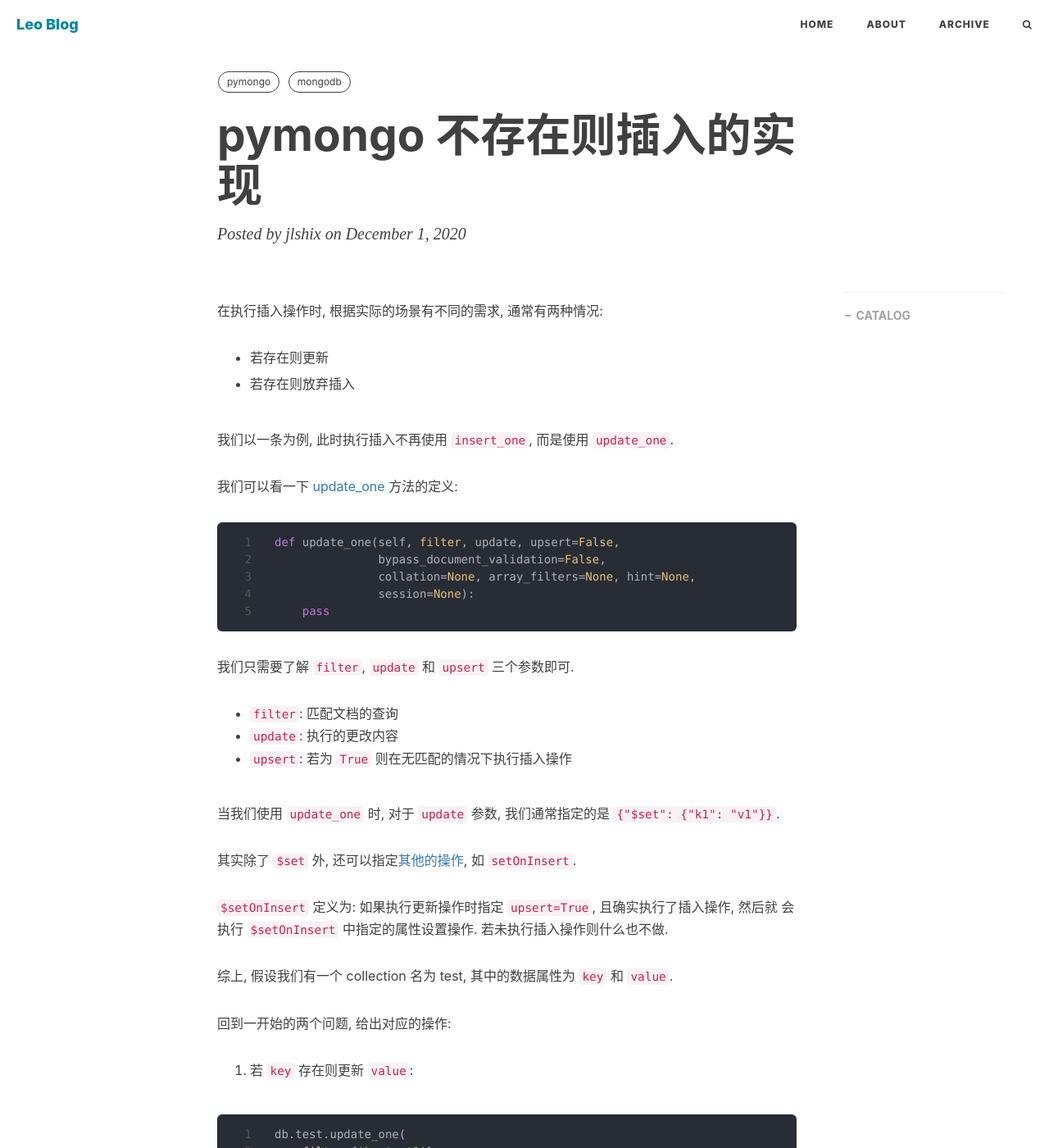
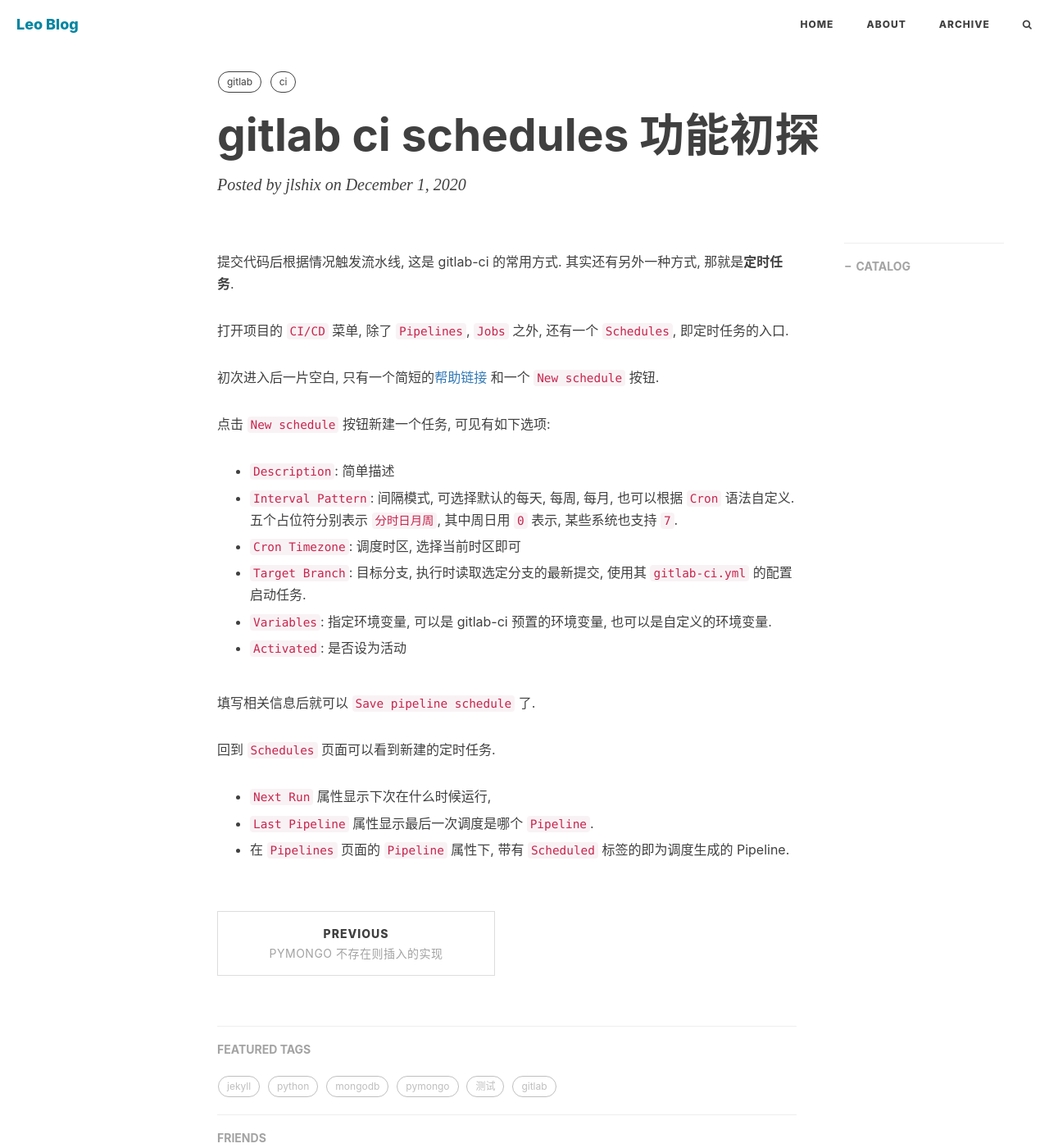
Before and after one commit to jlshix/jlshix.github.io, a Jekyll site: the page built from _posts/2020-12-01-gitlab-ci-schedules.md, in a window 1280 px wide and 1400 px high. Shown: the whole window at 82% size. Built offline with Jekyll 4.4.1, drawn with Linux system fonts in a browser that asks for light colours; nearby versions of some CDN libraries; comment, search, counter and statistics services are not loaded; some of the changed text lies outside the part shown.

Commit message:
[update] 2020-12-01-gitlab-ci-schedules

````diff
--- a/_posts/2020-12-01-gitlab-ci-schedules.md
+++ b/_posts/2020-12-01-gitlab-ci-schedules.md
@@ -1,67 +1,44 @@
 ---
-title: "pymongo 不存在则插入的实现"
+title: "gitlab ci schedules 功能初探"
 subtitle: ""
 layout: post
 author: "jlshix"
 header-style: text
 tags:
-  - pymongo
-  - mongodb
+  - gitlab
+  - ci
 ---
 
-在执行插入操作时, 根据实际的场景有不同的需求, 通常有两种情况:
+提交代码后根据情况触发流水线, 这是 gitlab-ci 的常用方式. 其实还有另外一种方式, 那就是**定时任务**.
 
-- 若存在则更新
+打开项目的 `CI/CD` 菜单, 除了 `Pipelines`, `Jobs` 之外, 还有一个 `Schedules`, 即定时任务的入口.
 
-- 若存在则放弃插入
+初次进入后一片空白, 只有一个简短的[帮助链接](https://docs.gitlab.com/ee/ci/pipelines/schedules.html)
+和一个 `New schedule` 按钮.
 
-我们以一条为例, 此时执行插入不再使用 `insert_one`, 而是使用 `update_one`.
+点击 `New schedule` 按钮新建一个任务, 可见有如下选项:
 
-我们可以看一下 [update_one](https://github.com/mongodb/mongo-python-driver/blob/807ab5ac9c153039b17bf5ffe4cd0d1d900c6631/pymongo/collection.py#L950) 方法的定义:
+- `Description`: 简单描述
 
-```python
-def update_one(self, filter, update, upsert=False,
-               bypass_document_validation=False,
-               collation=None, array_filters=None, hint=None,
-               session=None):
-    pass
-```
+- `Interval Pattern`: 间隔模式, 可选择默认的每天, 每周, 每月, 也可以根据 `Cron` 语法自定义.
+  五个占位符分别表示 `分时日月周`, 其中周日用 `0` 表示, 某些系统也支持 `7`.
 
-我们只需要了解 `filter`, `update` 和 `upsert` 三个参数即可.
+- `Cron Timezone`: 调度时区, 选择当前时区即可
 
-- `filter`: 匹配文档的查询
-- `update`: 执行的更改内容
-- `upsert`: 若为 `True` 则在无匹配的情况下执行插入操作
+- `Target Branch`: 目标分支, 执行时读取选定分支的最新提交, 使用其 `gitlab-ci.yml` 的配置启动任务.
 
-当我们使用 `update_one` 时, 对于 `update` 参数, 我们通常指定的是 `{"$set": {"k1": "v1"}}`.
+- `Variables`: 指定环境变量, 可以是 gitlab-ci 预置的环境变量, 也可以是自定义的环境变量.
 
-其实除了 `$set` 外, 还可以指定[其他的操作](https://docs.mongodb.com/manual/reference/operator/update-field/), 如 [`setOnInsert`](https://docs.mongodb.com/manual/reference/operator/update/setOnInsert/).
+- `Activated`: 是否设为活动
 
-`$setOnInsert` 定义为: 如果执行更新操作时指定 `upsert=True`, 且确实执行了插入操作, 然后就
-会执行 `$setOnInsert` 中指定的属性设置操作. 若未执行插入操作则什么也不做.
 
-综上, 假设我们有一个 collection 名为 test, 其中的数据属性为 `key` 和 `value`.
+填写相关信息后就可以 `Save pipeline schedule` 了.
 
-回到一开始的两个问题, 给出对应的操作:
 
-1. 若 `key` 存在则更新 `value`:
+回到 `Schedules` 页面可以看到新建的定时任务.
 
-```python
-db.test.update_one(
-    filter={'key': '1'},
-    update={'$set': {'value': 'some content'}}
-)
-```
+- `Next Run` 属性显示下次在什么时候运行,
 
-2. 若 `key` 存在则放弃更新 `value`:
+- `Last Pipeline` 属性显示最后一次调度是哪个 `Pipeline`.
 
-```python
-db.test.update_one(
-    filter={'key': '1'},
-    update={'$setOnInsert': {'value': 'some content'}},
-    upsert=True
-)
-```
-
-即: 只有在找不到 `key` 为 '1' 的记录, 需要进行插入时才设定 `value` 的值为 'some content',
-否则不进行任何操作, 符合 `key` 存在则放弃更新 `value` 的策略.
+- 在 `Pipelines` 页面的 `Pipeline` 属性下, 带有 `Scheduled` 标签的即为调度生成的 Pipeline.
````
